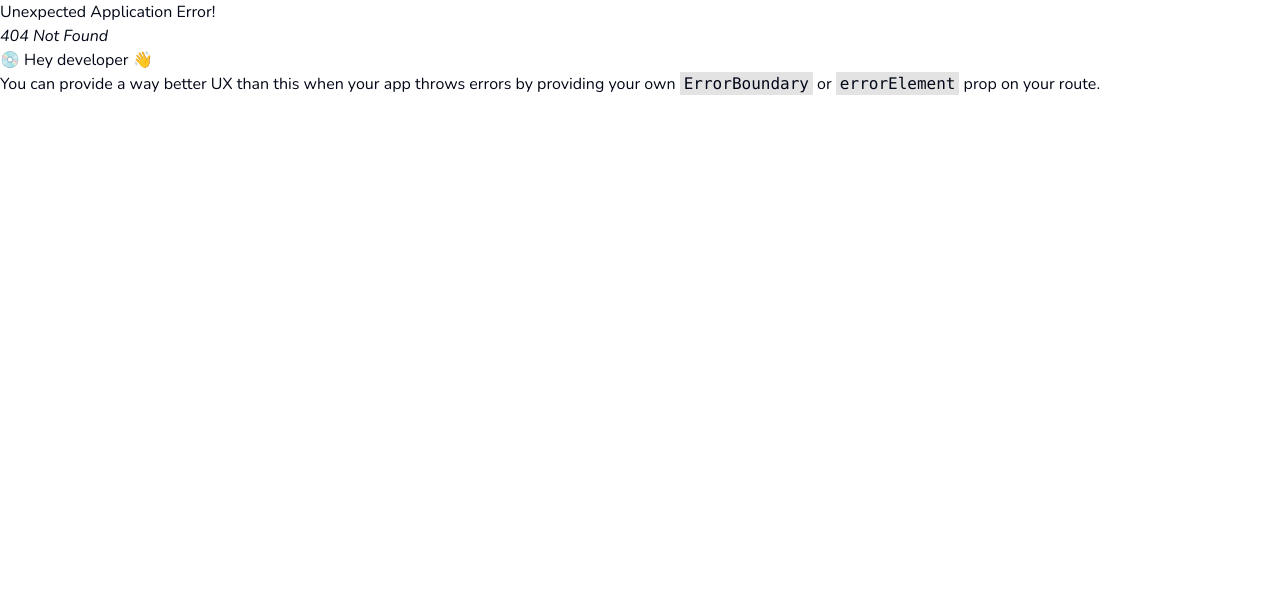
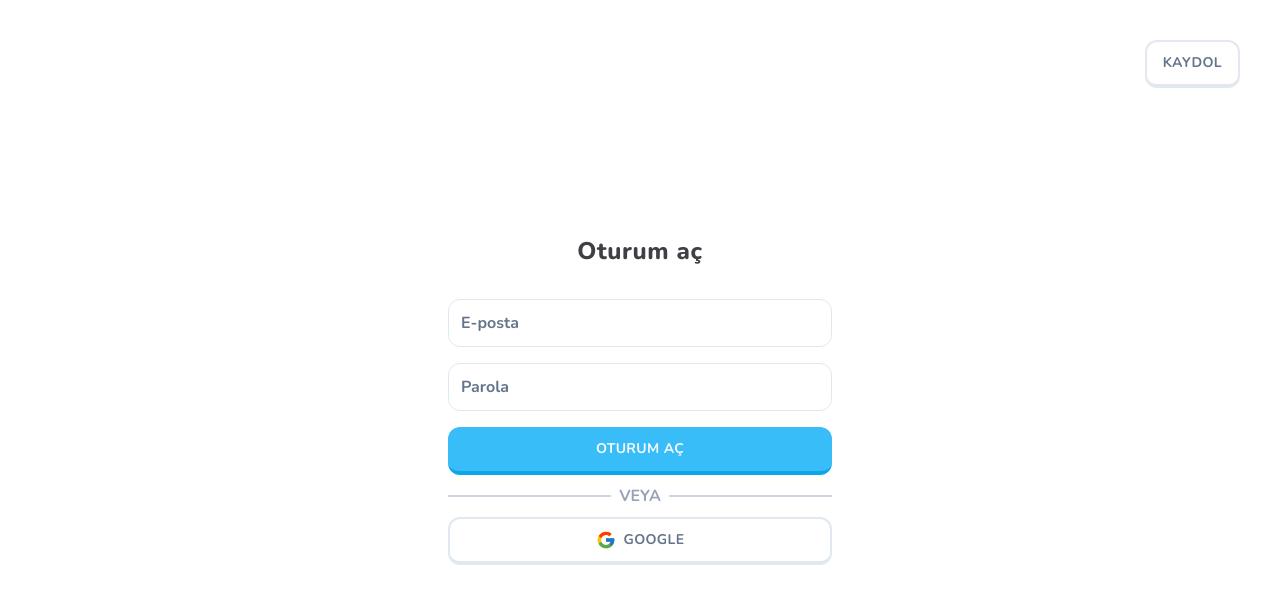
Before and after one commit to yazarOmer/Duolingo-Clone, a React (Vite) app in the folder frontend/: page /login in a window 1280 px wide. Before the commit this address had no page. Shown: the top 604 px of the page. Built offline with nearby package versions, Linux system fonts and the light colour scheme.

Commit message:
feat: add login page

```diff
--- /dev/null
+++ b/frontend/src/components/LoginForm.tsx
@@ -0,0 +1,76 @@
+import { LoginSchema } from "@/schemas";
+import { zodResolver } from "@hookform/resolvers/zod";
+import { useForm } from "react-hook-form";
+import { z } from "zod";
+import { Form, FormControl, FormField, FormItem, FormMessage } from "./ui/form";
+import { Input } from "./ui/input";
+import { Button } from "./ui/button";
+import { FcGoogle } from "react-icons/fc";
+
+export const LoginForm = () => {
+  const form = useForm<z.infer<typeof LoginSchema>>({
+    resolver: zodResolver(LoginSchema),
+    defaultValues: {
+      email: "",
+      password: "",
+    },
+  });
+
+  const onSubmit = (data: z.infer<typeof LoginSchema>) => {
+    console.log(data);
+  };
+  return (
+    <div className="flex flex-col items-center">
+      <h1 className="text-2xl font-extrabold text-zinc-700 tracking-wide mb-8">
+        Oturum aç
+      </h1>
+
+      <Form {...form}>
+        <form
+          onSubmit={form.handleSubmit(onSubmit)}
+          className="space-y-4 w-full"
+        >
+          <FormField
+            control={form.control}
+            name="email"
+            render={({ field }) => (
+              <FormItem>
+                <FormControl>
+                  <Input placeholder="E-posta" {...field} />
+                </FormControl>
+                <FormMessage />
+              </FormItem>
+            )}
+          />
+          <FormField
+            control={form.control}
+            name="password"
+            render={({ field }) => (
+              <FormItem>
+                <FormControl>
+                  <Input placeholder="Parola" {...field} />
+                </FormControl>
+                <FormMessage />
+              </FormItem>
+            )}
+          />
+
+          <Button variant="primary" className="w-full">
+            Oturum aç
+          </Button>
+        </form>
+      </Form>
+
+      <div className="w-full h-[2px] bg-slate-300 my-5 relative">
+        <span className="absolute left-1/2 top-1/2 -translate-x-1/2 -translate-y-1/2 bg-white p-2 text-slate-400 font-bold">
+          VEYA
+        </span>
+      </div>
+
+      <Button className="w-full flex items-center gap-2">
+        <FcGoogle className="size-5" />
+        Google
+      </Button>
+    </div>
+  );
+};
--- a/frontend/src/main.tsx
+++ b/frontend/src/main.tsx
@@ -4,6 +4,7 @@ import LandingPage from "./pages/landing/LandingPage.tsx";
 import "./index.css";
 import { createBrowserRouter, RouterProvider } from "react-router-dom";
 import RegisterPage from "./pages/auth/RegisterPage.tsx";
+import LoginPage from "./pages/auth/LoginPage.tsx";
 
 const router = createBrowserRouter([
   {
@@ -14,6 +15,10 @@ const router = createBrowserRouter([
     path: "/register",
     element: <RegisterPage />,
   },
+  {
+    path: "/login",
+    element: <LoginPage />,
+  },
 ]);
 
 createRoot(document.getElementById("root")!).render(
--- /dev/null
+++ b/frontend/src/pages/auth/LoginPage.tsx
@@ -0,0 +1,18 @@
+import { LoginForm } from "@/components/LoginForm";
+import { Button } from "@/components/ui/button";
+import { Link } from "react-router-dom";
+
+const LoginPage = () => {
+  return (
+    <div className="h-screen flex items-center justify-center">
+      <Button asChild className="absolute top-10 right-10">
+        <Link to="/register">KAYDOL</Link>
+      </Button>
+      <div className="max-w-sm w-full">
+        <LoginForm />
+      </div>
+    </div>
+  );
+};
+
+export default LoginPage;
--- a/frontend/src/schemas/index.ts
+++ b/frontend/src/schemas/index.ts
@@ -9,3 +9,10 @@ export const RegisterSchema = z.object({
     .email({ message: "Lütfen geçerli bir e-posta adresi girin" }),
   password: z.string().min(4, { message: "Parola 4 karakterden uzun olmalı" }),
 });
+
+export const LoginSchema = z.object({
+  email: z
+    .string()
+    .email({ message: "Lütfen geçerli bir e-posta adresi girin" }),
+  password: z.string().min(4, { message: "Parola 4 karakterden uzun olmalı" }),
+});
```
